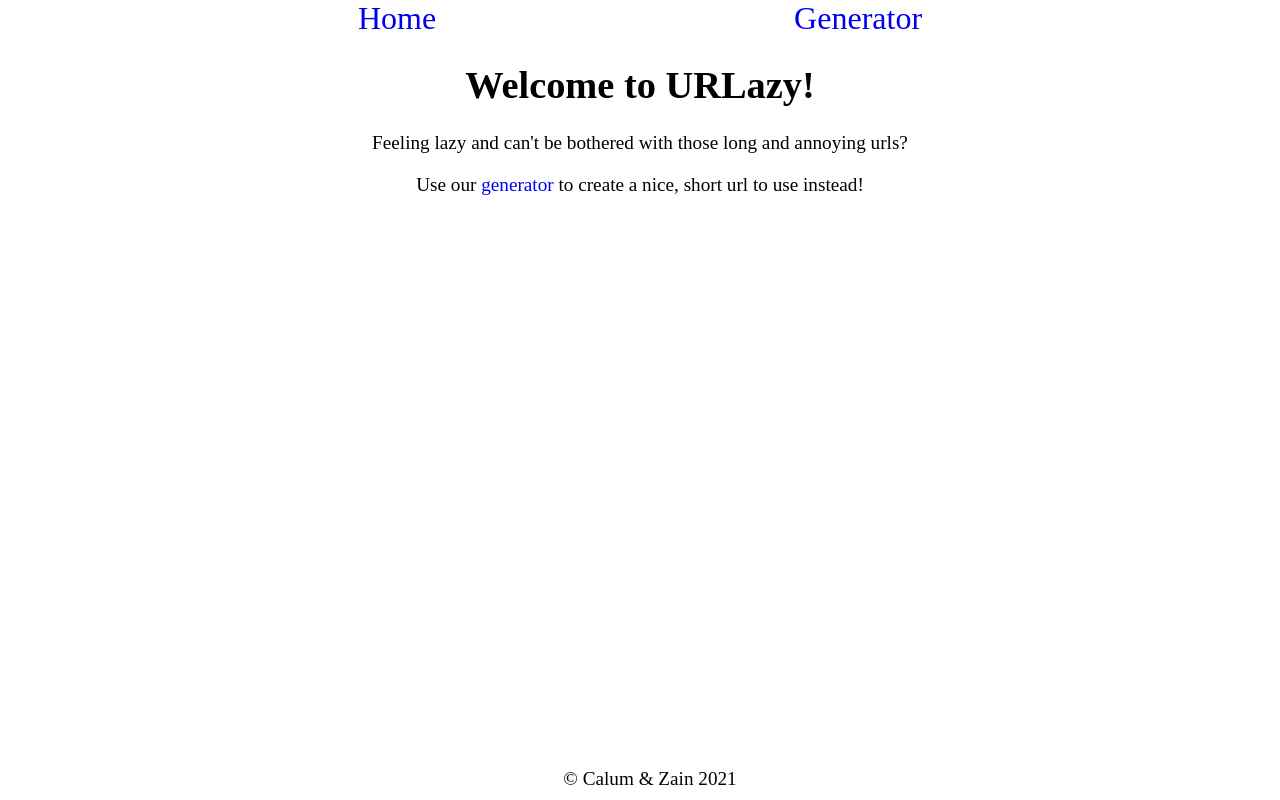
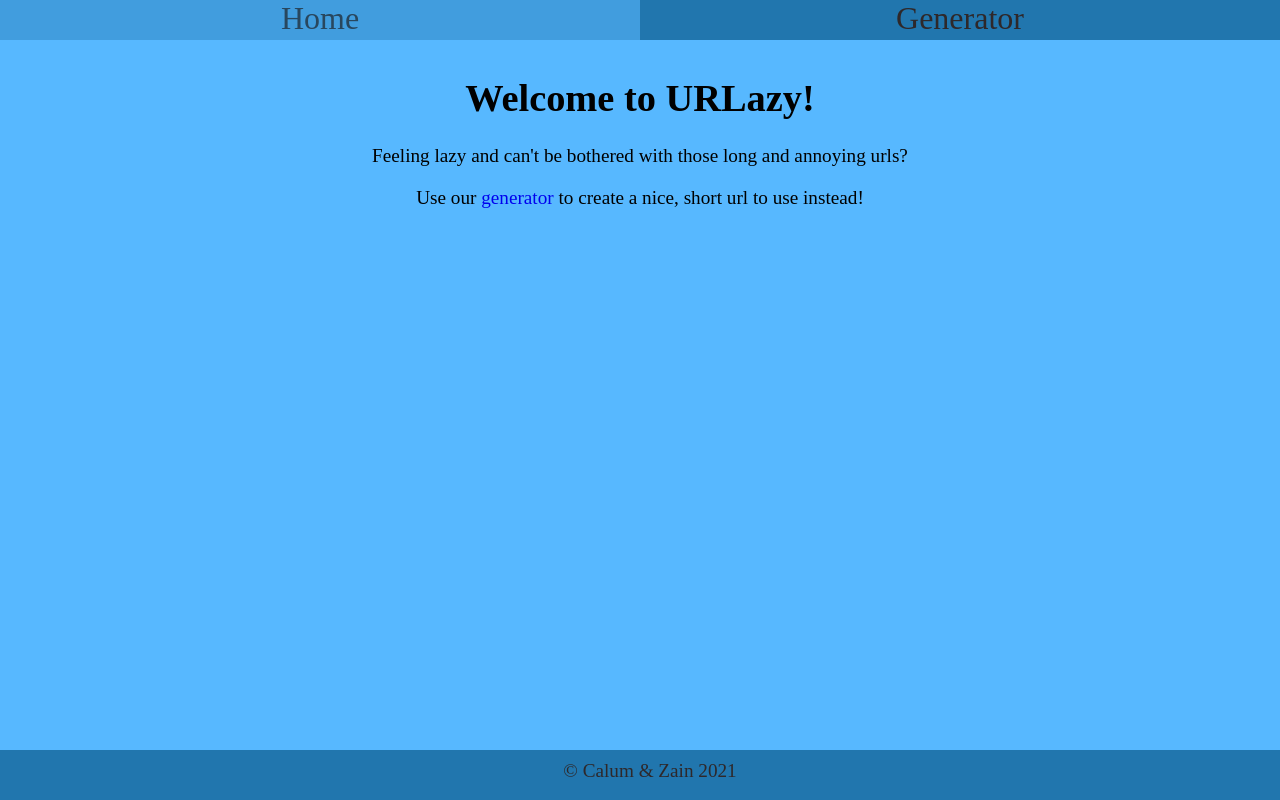
Before and after one commit to Zain1Uppal/Lap4-code-challenge, a Flask app: page / in a window 1280 px wide. Run offline with Flask 2, Linux system fonts and the light colour scheme.

Commit message:
add basic colour scheme

```diff
--- a/static/css/index.css
+++ b/static/css/index.css
@@ -8,15 +8,40 @@ body {
     text-align: center;
 }
 
+:root {
+    --primary: #2176AE;
+    --secondary: #57B8FF;
+    --tertiary: #EF3E36;
+    --raisin-black: #2E282A;
+    --mac-n-cheese: #EDB88B;
+}
+
 nav {
     width: 100%;
+    height: 40px;
     font-size: 2em;
     display: flex;
     justify-content: space-evenly;
+    background-color: var(--primary);
 }
 
 a {
     text-decoration: none;
+}
+
+nav a {
+    width: 100%;
+    color: var(--raisin-black);
+}
+
+main a:hover {
+    color: var(--raisin-black);
+    opacity: 0.7;
+}
+
+nav a:hover{
+    background-color: var(--secondary);
+    opacity: 0.6;
 }
 
 footer {
@@ -24,9 +49,18 @@ footer {
     position: fixed;
     bottom: 0;
     width: 100%;
+    height: 30px;
     padding: 10px;
+    color: var(--raisin-black);
+    background-color: var(--primary);
 }
 
 main {
+    display: block;
+    position: relative;
+    padding-top: 10px;
+    width: 100%;
+    height: calc(100% - 60px);
     font-size: 1.2em;
+    background-color: var(--secondary);
 }
```
Also changed, not shown: 1 other file.
